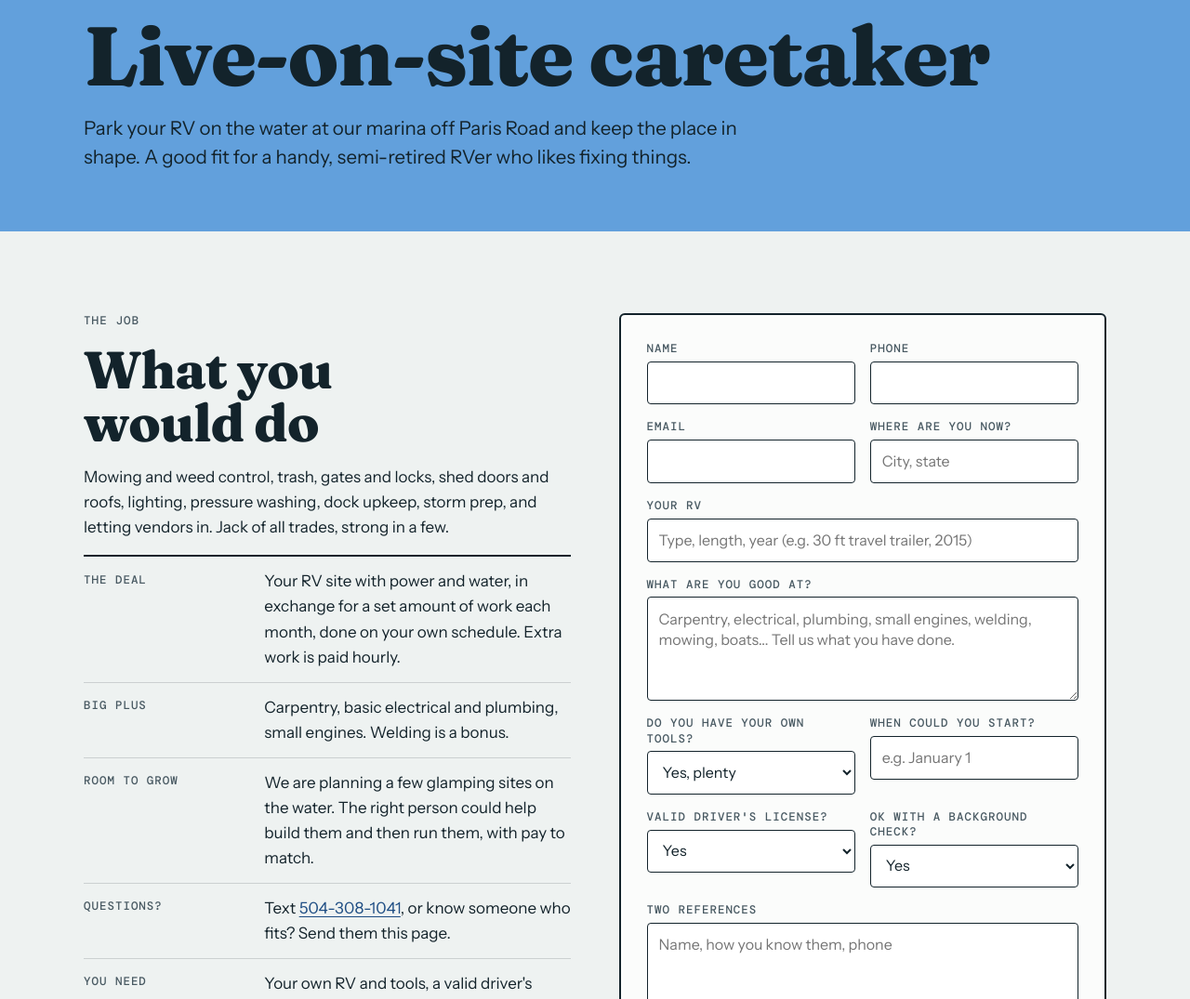
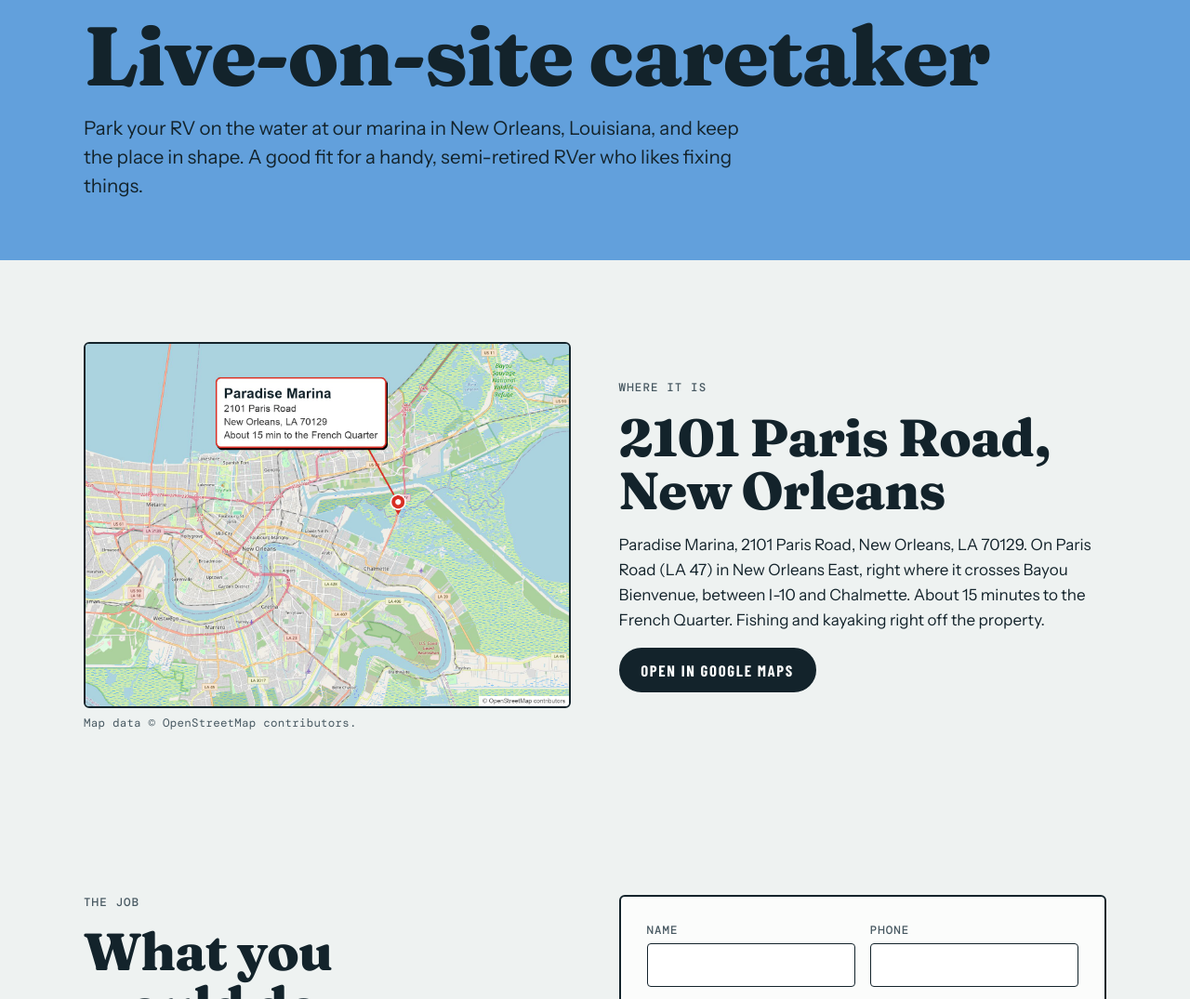
Before and after one commit to dwrack/paradise-marina, a plain HTML site: page caretaker/index.html in a window 1280 px wide. Shown: the part 186-1261 px from the top of the page at 93% size. Drawn offline with nearby package versions, Linux system fonts and the light colour scheme; a web font is replaced by a local one.

Commit message:
Update site

```diff
--- a/caretaker/index.html
+++ b/caretaker/index.html
@@ -4,13 +4,13 @@
 <meta charset="utf-8">
 <meta name="viewport" content="width=device-width, initial-scale=1">
 <title>Live-on-site caretaker, RV site included | Paradise Marina</title>
-<meta name="description" content="We are looking for a handy, self-directed caretaker to park their RV at our waterfront marina on Bayou Bienvenue and keep the property in shape. 1099, RV site included.">
+<meta name="description" content="Live-on-site caretaker wanted at Paradise Marina, 2101 Paris Road, New Orleans, LA. Park your RV on Bayou Bienvenue and keep the property in shape. 1099, RV site included.">
 <meta name="robots" content="noindex, nofollow">
 <link rel="canonical" href="https://dwrack.github.io/paradise-marina/caretaker/">
 <meta property="og:type" content="website">
 <meta property="og:site_name" content="Paradise Marina">
 <meta property="og:title" content="Live-on-site caretaker, RV site included | Paradise Marina">
-<meta property="og:description" content="We are looking for a handy, self-directed caretaker to park their RV at our waterfront marina on Bayou Bienvenue and keep the property in shape. 1099, RV site included.">
+<meta property="og:description" content="Live-on-site caretaker wanted at Paradise Marina, 2101 Paris Road, New Orleans, LA. Park your RV on Bayou Bienvenue and keep the property in shape. 1099, RV site included.">
 <meta property="og:image" content="/paradise-marina/assets/img/party-barge-sunset-bayou-bienvenue.jpg">
 <meta name="theme-color" content="#0E1D29">
 <link rel="icon" href="/paradise-marina/assets/img/favicon.svg" type="image/svg+xml">
@@ -45,7 +45,22 @@
   <div class="wrap pagehead__inner">
     <p class="eyebrow">Now hiring · 1099 independent contractor</p>
     <h1>Live-on-site caretaker</h1>
-    <p class="lede">Park your RV on the water at our marina off Paris Road and keep the place in shape. A good fit for a handy, semi-retired RVer who likes fixing things.</p>
+    <p class="lede">Park your RV on the water at our marina in New Orleans, Louisiana, and keep the place in shape. A good fit for a handy, semi-retired RVer who likes fixing things.</p>
+  </div>
+</section>
+
+<section class="section">
+  <div class="wrap split">
+    <figure class="photo">
+      <img src="/paradise-marina/assets/img/paradise-marina-location-map.jpg" width="1600" height="1200" alt="Map of New Orleans with a pin on Paris Road just north of Chalmette, at the edge of the marsh by Bayou Bienvenue">
+      <figcaption>Map data © OpenStreetMap contributors.</figcaption>
+    </figure>
+    <div class="stack">
+      <p class="eyebrow">Where it is</p>
+      <h2>2101 Paris Road, New Orleans</h2>
+      <p class="prose">Paradise Marina, 2101 Paris Road, New Orleans, LA 70129. On Paris Road (LA 47) in New Orleans East, right where it crosses Bayou Bienvenue, between I-10 and Chalmette. About 15 minutes to the French Quarter. Fishing and kayaking right off the property.</p>
+      <div class="actions"><a class="btn" href="https://www.google.com/maps/search/?api=1&query=2101+Paris+Road+New+Orleans+LA+70129" rel="noopener">Open in Google Maps</a></div>
+    </div>
   </div>
 </section>
 
```
Also changed, not shown: assets/img/paradise-marina-location-map.jpg (added).
